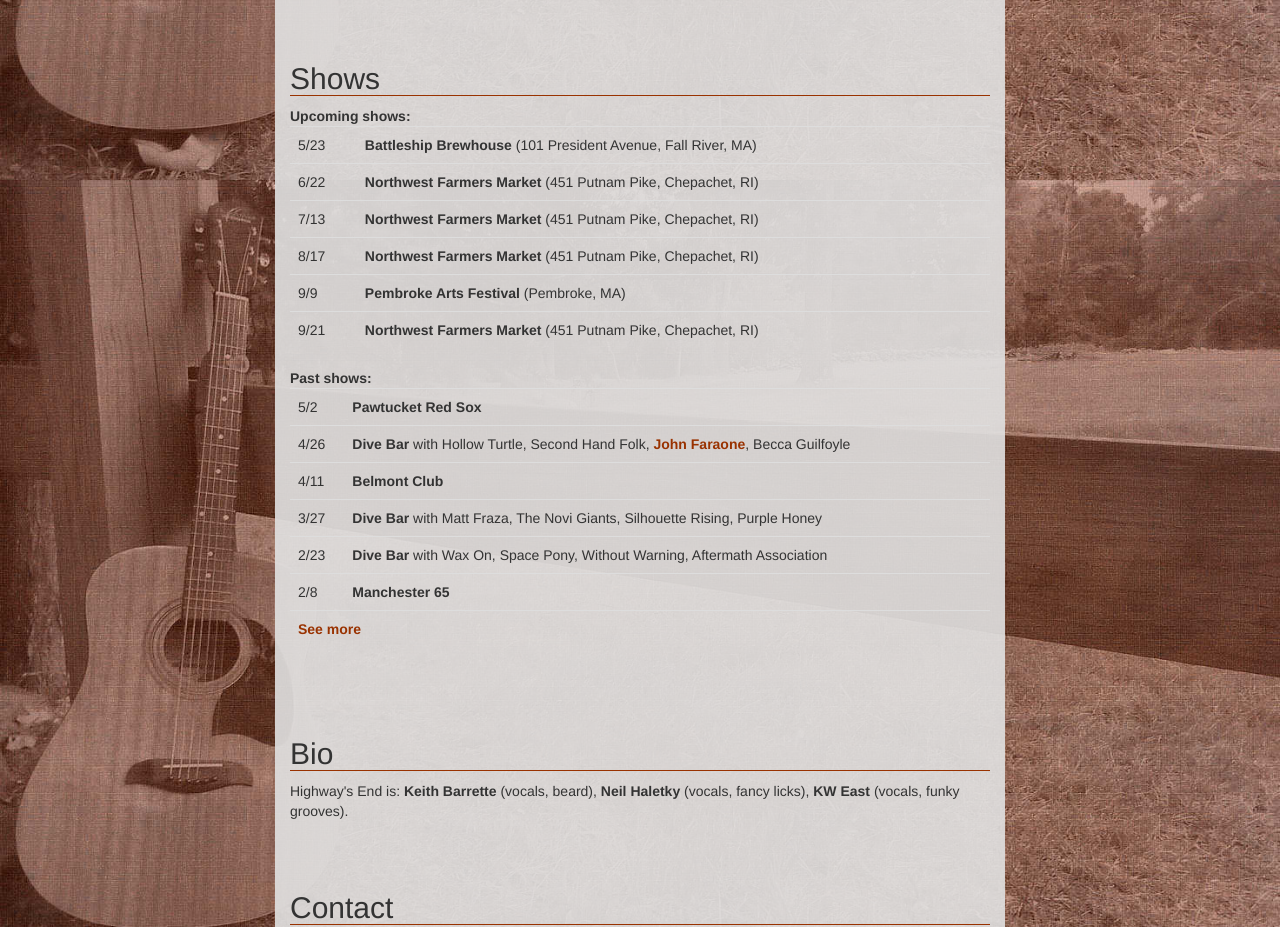
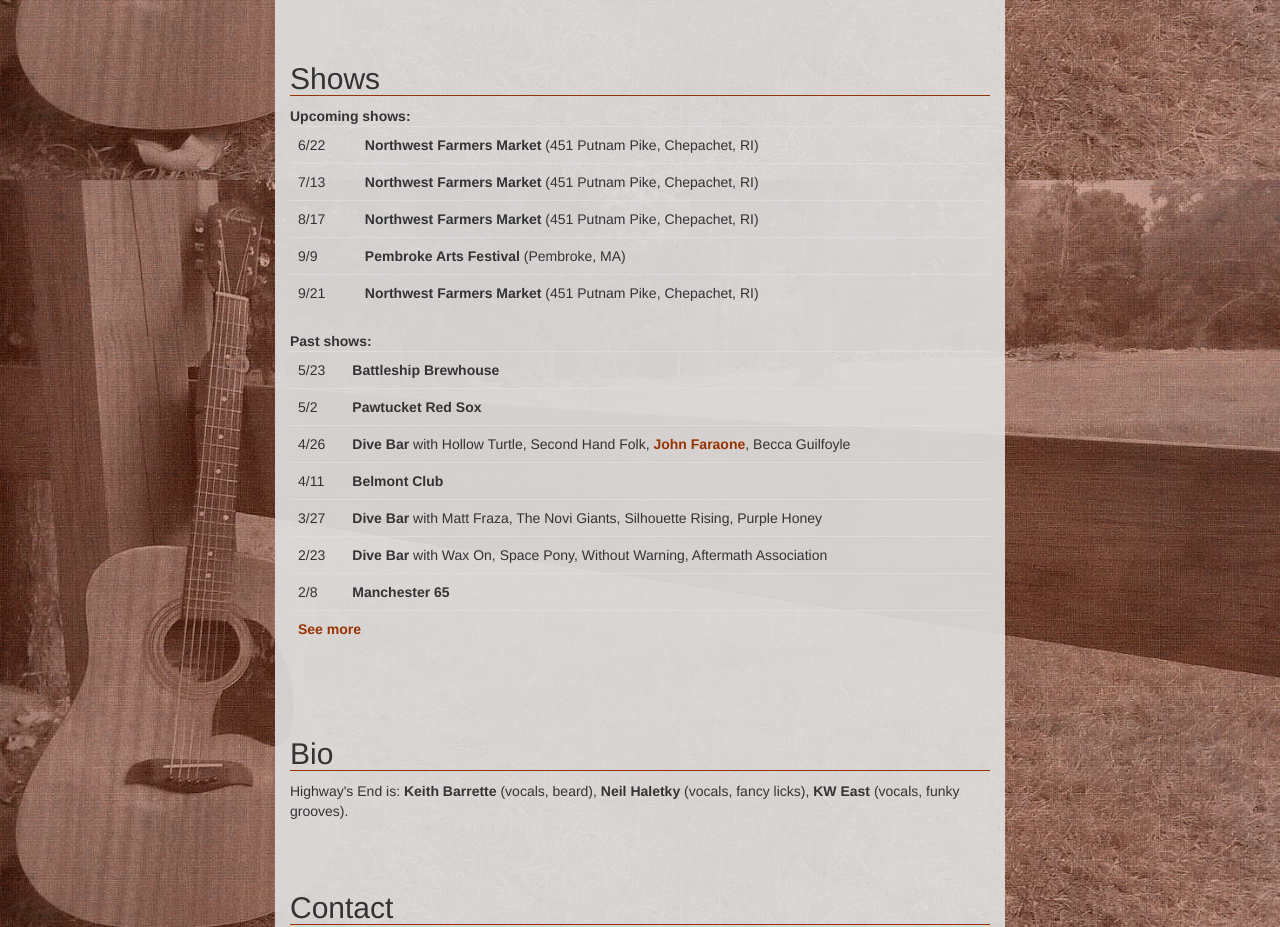
Before and after one commit to kbarrette/highwaysend, a plain HTML site: page index.html in a window 1280 px wide. Shown: the part 1420-2347 px from the top of the page. Drawn offline with nearby package versions, Linux system fonts and the light colour scheme.

Commit message:
Move Battleship Brewhouse

```diff
--- a/index.html
+++ b/index.html
@@ -83,7 +83,6 @@
 
         <strong>Upcoming shows:</strong>
         <table class="table">
-          <tr><td>5/23</td><td><strong>Battleship Brewhouse</strong> (101 President Avenue, Fall River, MA)</td></tr>
           <tr><td>6/22</td><td><strong>Northwest Farmers Market</strong> (451 Putnam Pike, Chepachet, RI)</td></tr>
           <tr><td>7/13</td><td><strong>Northwest Farmers Market</strong> (451 Putnam Pike, Chepachet, RI)</td></tr>
           <tr><td>8/17</td><td><strong>Northwest Farmers Market</strong> (451 Putnam Pike, Chepachet, RI)</td></tr>
@@ -93,6 +92,7 @@
 
         <strong>Past shows:</strong>
         <table class="table">
+          <tr><td>5/23</td><td><strong>Battleship Brewhouse</strong></td></tr>
           <tr><td>5/2</td><td><strong>Pawtucket Red Sox</strong></td></tr>
           <tr><td>4/26</td><td><strong>Dive Bar</strong> with Hollow Turtle, Second Hand Folk, <a href="http://www.johnfaraone.com/">John Faraone</a>, Becca Guilfoyle</td></tr>
           <tr><td>4/11</td><td><strong>Belmont Club</strong></td></tr>
```
